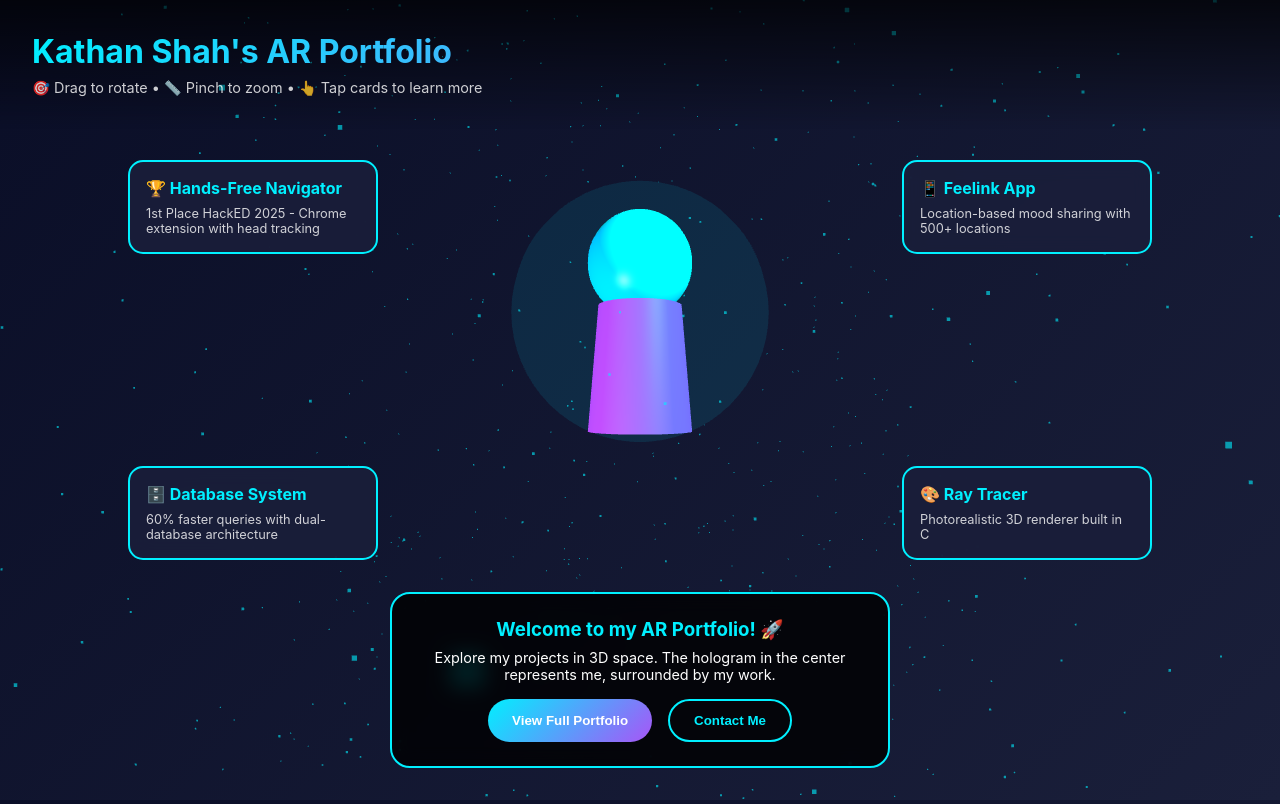
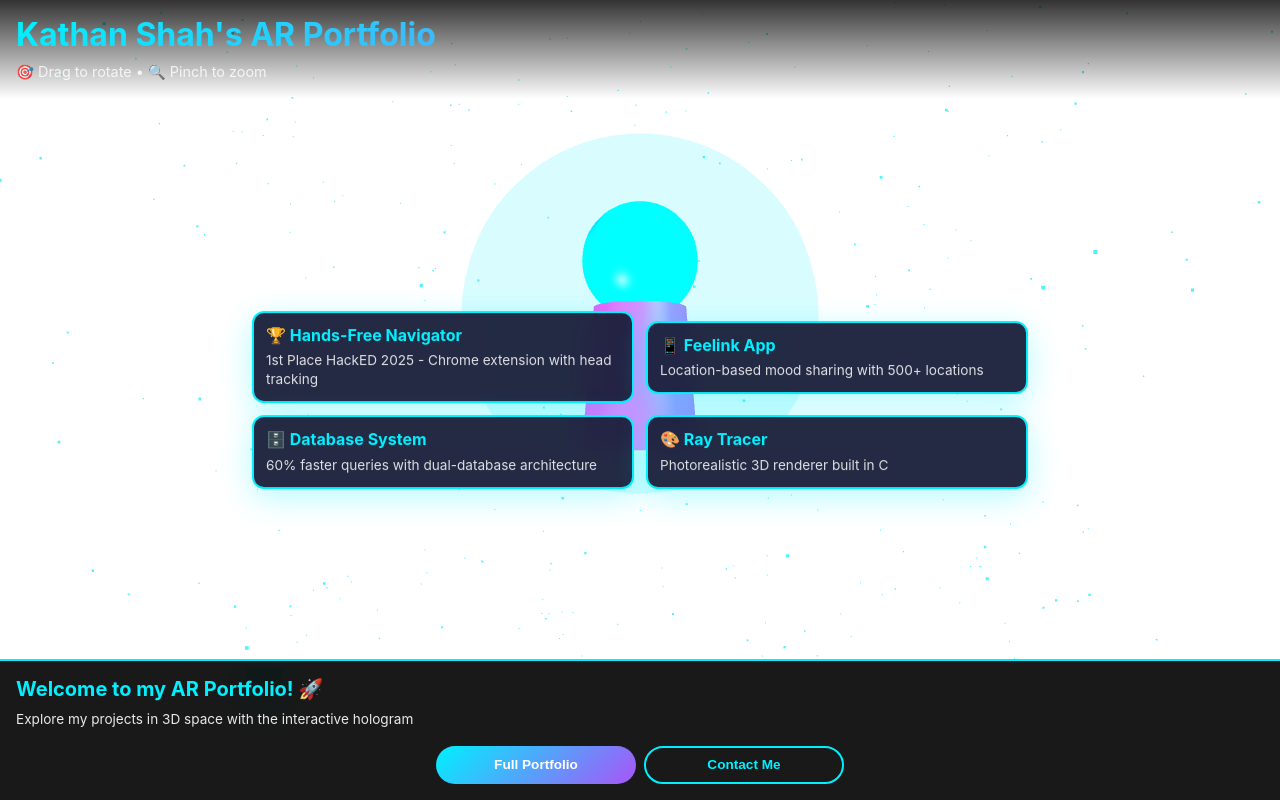
Before and after one commit to kathan-205/kathan-205.github.io, a plain HTML site: page ar.html in a window 1280 px wide. Drawn offline with nearby package versions, Linux system fonts and the light colour scheme; animation ran at ten frames a second.

```diff
--- a/ar.html
+++ b/ar.html
@@ -2,7 +2,9 @@
 <html lang="en">
 <head>
     <meta charset="UTF-8">
-    <meta name="viewport" content="width=device-width, initial-scale=1.0">
+    <meta name="viewport" content="width=device-width, initial-scale=1.0, maximum-scale=1.0, user-scalable=no">
+    <meta name="apple-mobile-web-app-capable" content="yes">
+    <meta name="apple-mobile-web-app-status-bar-style" content="black-translucent">
     <title>Kathan Shah - AR Portfolio</title>
     <script src="https://cdnjs.cloudflare.com/ajax/libs/three.js/r128/three.min.js"></script>
     <style>
@@ -10,13 +12,17 @@
             margin: 0;
             padding: 0;
             box-sizing: border-box;
+            -webkit-tap-highlight-color: transparent;
         }
 
         body {
-            font-family: 'Inter', system-ui, -apple-system, sans-serif;
+            font-family: -apple-system, BlinkMacSystemFont, 'Inter', system-ui, sans-serif;
             background: linear-gradient(135deg, #0a0e27 0%, #1a1f3a 100%);
             color: white;
             overflow: hidden;
+            position: fixed;
+            width: 100%;
+            height: 100%;
         }
 
         #ar-container {
@@ -29,65 +35,167 @@
             position: absolute;
             top: 0;
             left: 0;
-            width: 100%;
-            padding: 2rem;
-            background: linear-gradient(to bottom, rgba(0, 0, 0, 0.7), transparent);
+            right: 0;
+            padding: max(env(safe-area-inset-top), 1rem) 1rem 1rem;
+            background: linear-gradient(to bottom, rgba(0, 0, 0, 0.8), transparent);
             z-index: 10;
+            pointer-events: none;
         }
 
         .ar-title {
-            font-size: 2rem;
+            font-size: clamp(1.5rem, 5vw, 2rem);
             font-weight: bold;
             background: linear-gradient(135deg, #00f0ff, #a855f7);
             -webkit-background-clip: text;
             -webkit-text-fill-color: transparent;
             background-clip: text;
             margin-bottom: 0.5rem;
+            line-height: 1.2;
         }
 
         .ar-instructions {
-            font-size: 0.9rem;
+            font-size: clamp(0.75rem, 2.5vw, 0.9rem);
             color: rgba(255, 255, 255, 0.8);
+            line-height: 1.4;
         }
 
+        #canvas {
+            width: 100%;
+            height: 100%;
+            touch-action: none;
+        }
+
+        .loading {
+            position: absolute;
+            top: 50%;
+            left: 50%;
+            transform: translate(-50%, -50%);
+            text-align: center;
+            z-index: 100;
+        }
+
+        .spinner {
+            width: 50px;
+            height: 50px;
+            border: 3px solid rgba(0, 240, 255, 0.3);
+            border-top-color: #00f0ff;
+            border-radius: 50%;
+            animation: spin 1s linear infinite;
+            margin: 0 auto 1rem;
+        }
+
+        @keyframes spin {
+            to { transform: rotate(360deg); }
+        }
+
+        /* Cards Container - Positioned to avoid overlap */
+        .cards-container {
+            position: absolute;
+            top: 50%;
+            left: 0;
+            right: 0;
+            transform: translateY(-50%);
+            pointer-events: none;
+            z-index: 5;
+            padding: 0 0.75rem;
+        }
+
+        .project-card-3d {
+            background: rgba(26, 31, 58, 0.95);
+            backdrop-filter: blur(15px);
+            border: 2px solid #00f0ff;
+            border-radius: 12px;
+            padding: 0.75rem;
+            margin-bottom: 0.75rem;
+            opacity: 0;
+            animation: fadeInFloat 0.8s forwards;
+            box-shadow: 0 8px 32px rgba(0, 240, 255, 0.3);
+            pointer-events: auto;
+        }
+
+        .project-card-3d:nth-child(1) { animation-delay: 0.3s; }
+        .project-card-3d:nth-child(2) { animation-delay: 0.6s; }
+        .project-card-3d:nth-child(3) { animation-delay: 0.9s; }
+        .project-card-3d:nth-child(4) { animation-delay: 1.2s; }
+
+        @keyframes fadeInFloat {
+            from {
+                opacity: 0;
+                transform: translateY(20px);
+            }
+            to {
+                opacity: 1;
+                transform: translateY(0);
+            }
+        }
+
+        .project-card-3d h4 {
+            color: #00f0ff;
+            font-size: clamp(0.9rem, 3vw, 1rem);
+            margin-bottom: 0.35rem;
+            line-height: 1.3;
+        }
+
+        .project-card-3d p {
+            font-size: clamp(0.75rem, 2.5vw, 0.85rem);
+            color: rgba(255, 255, 255, 0.85);
+            line-height: 1.4;
+        }
+
+        /* Bottom Info Panel */
         .ar-info {
             position: absolute;
-            bottom: 2rem;
-            left: 50%;
-            transform: translateX(-50%);
-            background: rgba(0, 0, 0, 0.8);
-            backdrop-filter: blur(10px);
-            padding: 1.5rem 2rem;
-            border-radius: 20px;
-            border: 2px solid #00f0ff;
-            max-width: 500px;
-            text-align: center;
+            bottom: 0;
+            left: 0;
+            right: 0;
+            background: rgba(0, 0, 0, 0.9);
+            backdrop-filter: blur(20px);
+            padding: 1.25rem 1rem calc(max(env(safe-area-inset-bottom), 1rem));
+            border-top: 2px solid #00f0ff;
             z-index: 10;
+            animation: slideUp 0.5s ease-out 1.5s both;
+        }
+
+        @keyframes slideUp {
+            from {
+                transform: translateY(100%);
+            }
+            to {
+                transform: translateY(0);
+            }
         }
 
         .ar-info h3 {
             color: #00f0ff;
             margin-bottom: 0.5rem;
+            font-size: clamp(1rem, 4vw, 1.25rem);
         }
 
         .ar-info p {
-            font-size: 0.9rem;
+            font-size: clamp(0.8rem, 3vw, 0.95rem);
             margin-bottom: 1rem;
+            line-height: 1.5;
+            color: rgba(255, 255, 255, 0.9);
         }
 
         .ar-buttons {
             display: flex;
-            gap: 1rem;
+            gap: 0.75rem;
             justify-content: center;
+            flex-wrap: wrap;
         }
 
         .ar-button {
-            padding: 0.75rem 1.5rem;
+            padding: 0.75rem 1.25rem;
             border-radius: 25px;
             border: none;
             font-weight: 600;
             cursor: pointer;
             transition: all 0.3s;
+            font-size: clamp(0.85rem, 3vw, 0.95rem);
+            flex: 1;
+            min-width: 140px;
+            max-width: 200px;
         }
 
         .ar-button.primary {
@@ -101,66 +209,48 @@
             color: #00f0ff;
         }
 
-        .ar-button:hover {
-            transform: translateY(-2px);
-            box-shadow: 0 10px 30px rgba(0, 240, 255, 0.3);
+        .ar-button:active {
+            transform: scale(0.95);
+        }
+
+        /* Landscape mode adjustments */
+        @media (orientation: landscape) {
+            .cards-container {
+                display: grid;
+                grid-template-columns: 1fr 1fr;
+                gap: 0.75rem;
+                align-items: center;
+                max-width: 800px;
+                margin: 0 auto;
             }
 
             .project-card-3d {
-            position: absolute;
-            background: rgba(26, 31, 58, 0.9);
-            backdrop-filter: blur(10px);
-            border: 2px solid #00f0ff;
-            border-radius: 15px;
-            padding: 1rem;
-            max-width: 250px;
-            opacity: 0;
-            animation: fadeInFloat 1s forwards;
+                margin-bottom: 0;
             }
 
-        @keyframes fadeInFloat {
-            to {
-                opacity: 1;
+            .ar-info {
+                padding: 1rem;
+            }
+
+            .ar-info p {
+                font-size: 0.85rem;
+            }
+
+            .ar-buttons {
+                gap: 0.5rem;
+            }
+
+            .ar-button {
+                padding: 0.6rem 1rem;
+                font-size: 0.85rem;
             }
         }
 
-        .project-card-3d h4 {
-            color: #00f0ff;
-            font-size: 1rem;
-            margin-bottom: 0.5rem;
+        /* iPhone notch handling */
+        @supports (padding-top: env(safe-area-inset-top)) {
+            .ar-overlay {
+                padding-top: max(env(safe-area-inset-top), 1rem);
             }
-
-        .project-card-3d p {
-            font-size: 0.8rem;
-            color: rgba(255, 255, 255, 0.8);
-        }
-
-        #canvas {
-            width: 100%;
-            height: 100%;
-        }
-
-        .loading {
-            position: absolute;
-            top: 50%;
-            left: 50%;
-            transform: translate(-50%, -50%);
-            text-align: center;
-            z-index: 100;
-        }
-
-        .spinner {
-            width: 60px;
-            height: 60px;
-            border: 4px solid rgba(0, 240, 255, 0.3);
-            border-top-color: #00f0ff;
-            border-radius: 50%;
-            animation: spin 1s linear infinite;
-            margin: 0 auto 1rem;
-        }
-
-        @keyframes spin {
-            to { transform: rotate(360deg); }
         }
     </style>
 </head>
@@ -173,53 +263,54 @@
 
         <div class="ar-overlay">
             <h1 class="ar-title">Kathan Shah's AR Portfolio</h1>
-            <p class="ar-instructions">🎯 Drag to rotate • 📏 Pinch to zoom • 👆 Tap cards to learn more</p>
+            <p class="ar-instructions">🎯 Drag to rotate • 🔍 Pinch to zoom</p>
         </div>
 
         <canvas id="canvas"></canvas>
 
-        <!-- Project Cards (will be positioned dynamically) -->
-        <div class="project-card-3d" id="card1" style="top: 20%; left: 10%; animation-delay: 0.5s;">
+        <!-- Project Cards -->
+        <div class="cards-container">
+            <div class="project-card-3d">
                 <h4>🏆 Hands-Free Navigator</h4>
                 <p>1st Place HackED 2025 - Chrome extension with head tracking</p>
             </div>
 
-        <div class="project-card-3d" id="card2" style="top: 20%; right: 10%; animation-delay: 1s;">
+            <div class="project-card-3d">
                 <h4>📱 Feelink App</h4>
                 <p>Location-based mood sharing with 500+ locations</p>
             </div>
 
-        <div class="project-card-3d" id="card3" style="bottom: 30%; left: 10%; animation-delay: 1.5s;">
+            <div class="project-card-3d">
                 <h4>🗄️ Database System</h4>
                 <p>60% faster queries with dual-database architecture</p>
             </div>
 
-        <div class="project-card-3d" id="card4" style="bottom: 30%; right: 10%; animation-delay: 2s;">
+            <div class="project-card-3d">
                 <h4>🎨 Ray Tracer</h4>
                 <p>Photorealistic 3D renderer built in C</p>
+            </div>
         </div>
 
         <div class="ar-info">
             <h3>Welcome to my AR Portfolio! 🚀</h3>
-            <p>Explore my projects in 3D space. The hologram in the center represents me, surrounded by my work.</p>
+            <p>Explore my projects in 3D space with the interactive hologram</p>
             <div class="ar-buttons">
-                <button class="ar-button primary" onclick="window.location.href='index.html'">View Full Portfolio</button>
+                <button class="ar-button primary" onclick="window.location.href='index.html'">Full Portfolio</button>
                 <button class="ar-button secondary" onclick="window.location.href='mailto:shahkathan1010@gmail.com'">Contact Me</button>
             </div>
         </div>
     </div>
 
     <script>
-        // Three.js AR Scene
         let scene, camera, renderer, avatar, particles;
         let mouseX = 0, mouseY = 0;
         let targetRotationX = 0, targetRotationY = 0;
+        let touchStartX = 0, touchStartY = 0;
 
         function init() {
-            // Scene setup
             scene = new THREE.Scene();
-            camera = new THREE.PerspectiveCamera(75, window.innerWidth / window.innerHeight, 0.1, 1000);
-            camera.position.z = 5;
+            camera = new THREE.PerspectiveCamera(60, window.innerWidth / window.innerHeight, 0.1, 1000);
+            camera.position.z = 6;
 
             renderer = new THREE.WebGLRenderer({
                 canvas: document.getElementById('canvas'),
@@ -227,31 +318,28 @@
                 antialias: true
             });
             renderer.setSize(window.innerWidth, window.innerHeight);
+            renderer.setPixelRatio(Math.min(window.devicePixelRatio, 2));
 
-            // Lighting
-            const ambientLight = new THREE.AmbientLight(0xffffff, 0.5);
+            const ambientLight = new THREE.AmbientLight(0xffffff, 0.6);
             scene.add(ambientLight);
 
-            const pointLight = new THREE.PointLight(0x00f0ff, 1, 100);
+            const pointLight = new THREE.PointLight(0x00f0ff, 1.2, 100);
             pointLight.position.set(5, 5, 5);
             scene.add(pointLight);
 
-            const pointLight2 = new THREE.PointLight(0xa855f7, 1, 100);
+            const pointLight2 = new THREE.PointLight(0xa855f7, 1.2, 100);
             pointLight2.position.set(-5, -5, 5);
             scene.add(pointLight2);
 
-            // Create avatar (simplified human figure)
             createAvatar();
-
-            // Create particle system
             createParticles();
 
-            // Hide loading
             document.getElementById('loading').style.display = 'none';
 
-            // Event listeners
-            document.addEventListener('mousemove', onMouseMove);
-            document.addEventListener('touchmove', onTouchMove);
+            const canvas = document.getElementById('canvas');
+            canvas.addEventListener('touchstart', onTouchStart, { passive: false });
+            canvas.addEventListener('touchmove', onTouchMove, { passive: false });
+            canvas.addEventListener('touchend', onTouchEnd);
             window.addEventListener('resize', onWindowResize);
 
             animate();
@@ -260,35 +348,32 @@
         function createAvatar() {
             const group = new THREE.Group();
 
-            // Head
             const headGeometry = new THREE.SphereGeometry(0.5, 32, 32);
             const headMaterial = new THREE.MeshPhongMaterial({
                 color: 0x00f0ff,
                 emissive: 0x00f0ff,
-                emissiveIntensity: 0.2,
+                emissiveIntensity: 0.3,
                 shininess: 100
             });
             const head = new THREE.Mesh(headGeometry, headMaterial);
             head.position.y = 1.5;
             group.add(head);
 
-            // Body
             const bodyGeometry = new THREE.CylinderGeometry(0.4, 0.5, 1.2, 32);
             const bodyMaterial = new THREE.MeshPhongMaterial({
                 color: 0xa855f7,
                 emissive: 0xa855f7,
-                emissiveIntensity: 0.2
+                emissiveIntensity: 0.3
             });
             const body = new THREE.Mesh(bodyGeometry, bodyMaterial);
             body.position.y = 0.5;
             group.add(body);
 
-            // Glow effect
-            const glowGeometry = new THREE.SphereGeometry(1.2, 32, 32);
+            const glowGeometry = new THREE.SphereGeometry(1.5, 32, 32);
             const glowMaterial = new THREE.MeshBasicMaterial({
                 color: 0x00f0ff,
                 transparent: true,
-                opacity: 0.1,
+                opacity: 0.15,
                 side: THREE.BackSide
             });
             const glow = new THREE.Mesh(glowGeometry, glowMaterial);
@@ -301,40 +386,51 @@
 
         function createParticles() {
             const particlesGeometry = new THREE.BufferGeometry();
-            const particlesCount = 1000;
+            const particlesCount = 800;
             const posArray = new Float32Array(particlesCount * 3);
 
             for (let i = 0; i < particlesCount * 3; i++) {
-                posArray[i] = (Math.random() - 0.5) * 10;
+                posArray[i] = (Math.random() - 0.5) * 12;
             }
 
             particlesGeometry.setAttribute('position', new THREE.BufferAttribute(posArray, 3));
 
             const particlesMaterial = new THREE.PointsMaterial({
-                size: 0.02,
+                size: 0.025,
                 color: 0x00f0ff,
                 transparent: true,
-                opacity: 0.6
+                opacity: 0.7
             });
 
             particles = new THREE.Points(particlesGeometry, particlesMaterial);
             scene.add(particles);
         }
 
-        function onMouseMove(event) {
-            mouseX = (event.clientX / window.innerWidth) * 2 - 1;
-            mouseY = -(event.clientY / window.innerHeight) * 2 + 1;
-            targetRotationY = mouseX * 0.5;
-            targetRotationX = mouseY * 0.3;
+        function onTouchStart(e) {
+            if (e.touches.length === 1) {
+                touchStartX = e.touches[0].clientX;
+                touchStartY = e.touches[0].clientY;
+            }
+            e.preventDefault();
         }
 
-        function onTouchMove(event) {
-            if (event.touches.length > 0) {
-                mouseX = (event.touches[0].clientX / window.innerWidth) * 2 - 1;
-                mouseY = -(event.touches[0].clientY / window.innerHeight) * 2 + 1;
-                targetRotationY = mouseX * 0.5;
-                targetRotationX = mouseY * 0.3;
+        function onTouchMove(e) {
+            if (e.touches.length === 1) {
+                const deltaX = e.touches[0].clientX - touchStartX;
+                const deltaY = e.touches[0].clientY - touchStartY;
+
+                targetRotationY += deltaX * 0.005;
+                targetRotationX += deltaY * 0.005;
+                targetRotationX = Math.max(-Math.PI / 4, Math.min(Math.PI / 4, targetRotationX));
+
+                touchStartX = e.touches[0].clientX;
+                touchStartY = e.touches[0].clientY;
             }
+            e.preventDefault();
+        }
+
+        function onTouchEnd() {
+            // Smooth deceleration could be added here
         }
 
         function onWindowResize() {
@@ -346,25 +442,20 @@
         function animate() {
             requestAnimationFrame(animate);
 
-            // Smooth rotation
             if (avatar) {
-                avatar.rotation.y += (targetRotationY - avatar.rotation.y) * 0.05;
-                avatar.rotation.x += (targetRotationX - avatar.rotation.x) * 0.05;
-
-                // Floating animation
-                avatar.position.y = Math.sin(Date.now() * 0.001) * 0.2;
+                avatar.rotation.y += (targetRotationY - avatar.rotation.y) * 0.08;
+                avatar.rotation.x += (targetRotationX - avatar.rotation.x) * 0.08;
+                avatar.position.y = Math.sin(Date.now() * 0.001) * 0.3;
             }
 
-            // Rotate particles
             if (particles) {
-                particles.rotation.y += 0.001;
-                particles.rotation.x += 0.0005;
+                particles.rotation.y += 0.0008;
+                particles.rotation.x += 0.0004;
             }
 
             renderer.render(scene, camera);
         }
 
-        // Initialize when page loads
         window.addEventListener('load', init);
     </script>
 </body>
```
Also changed, not shown: styles.css (+19 -6 lines), index.html (renamed from indexx.html). Lines whose indentation alone changed are shown as unchanged.
